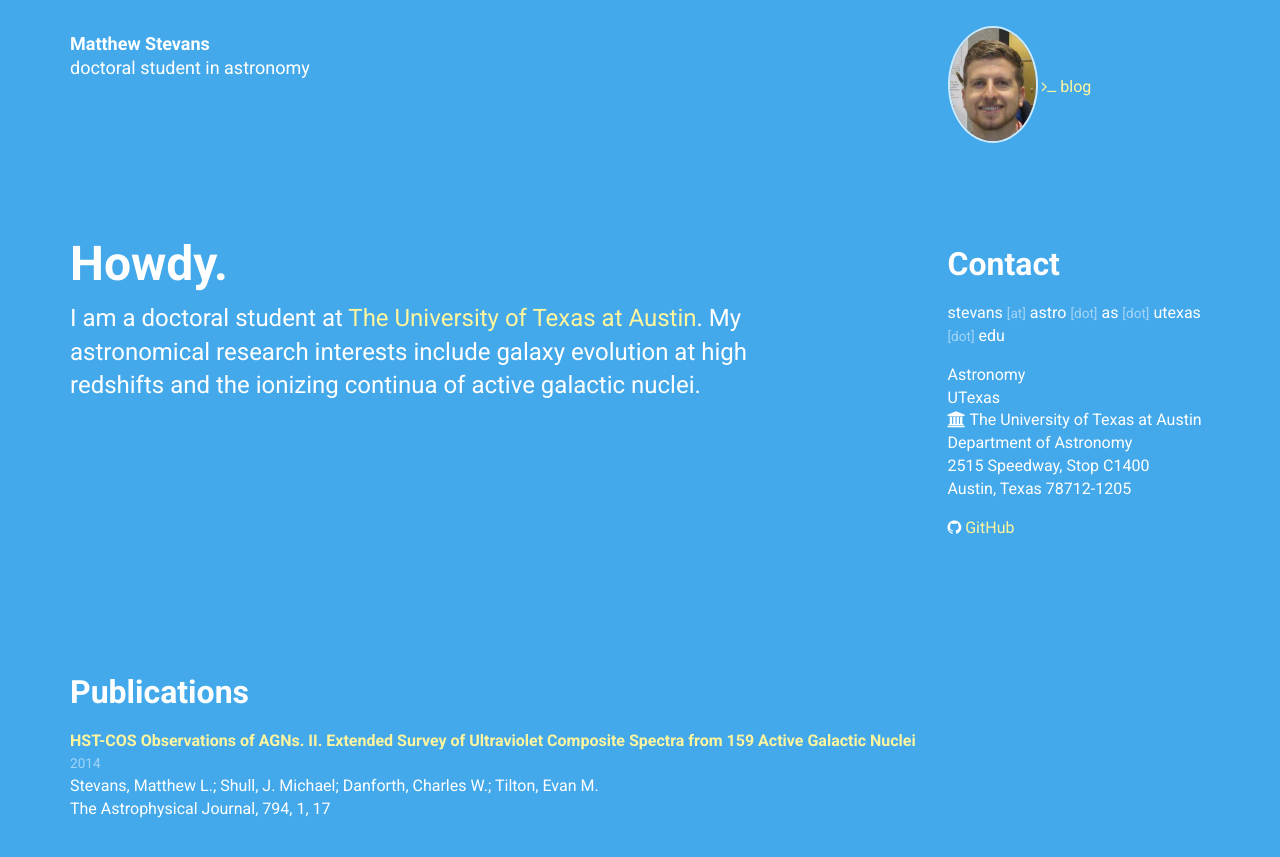
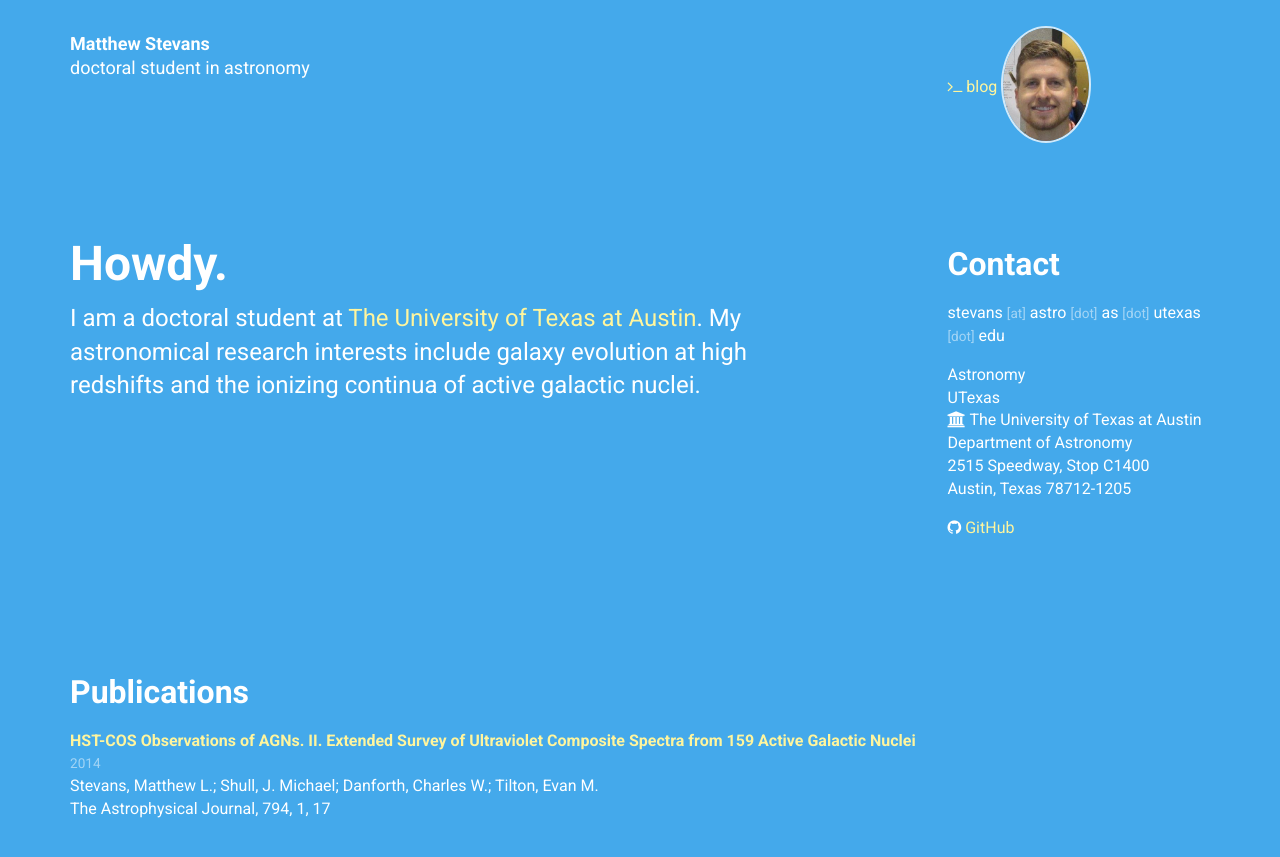
Before and after one commit to stevans/Old-Website, a Jekyll site: the page built from index.html, in a window 1280 px wide and 900 px high. Shown: the top 857 px of the window. Built offline with Jekyll 4.4.1, drawn with Linux system fonts in a browser that asks for light colours; nearby versions of some CDN libraries; Markdown is read by kramdown in place of the engine named in the settings; the list of posts is cut into pages by our own code.

Commit message:
moved blog link in header to left of image

```diff
--- a/_layouts/albertine.html
+++ b/_layouts/albertine.html
@@ -61,10 +61,10 @@ It is threatened by habitat loss.
           </h2>
         </div>
         <div class="col-xs-3 col-lg-3">
+          <a  href="blog">  <i class="fa fa-terminal"></i>  blog</a>
           <img src="{{ site.baseurl }}{{ site.data.personal.picture }}"
                class="img-circle"
                style="margin-top:-6px;width:90px;border:2px solid rgba(255,255,255,0.75)">
-                <a  href="blog">  <i class="fa fa-terminal"></i>  blog</a>
         </div>
       </div>
     </div>
```
